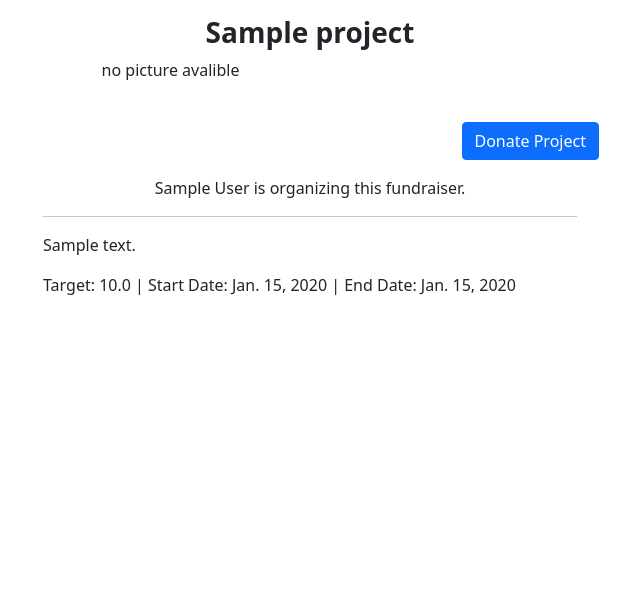
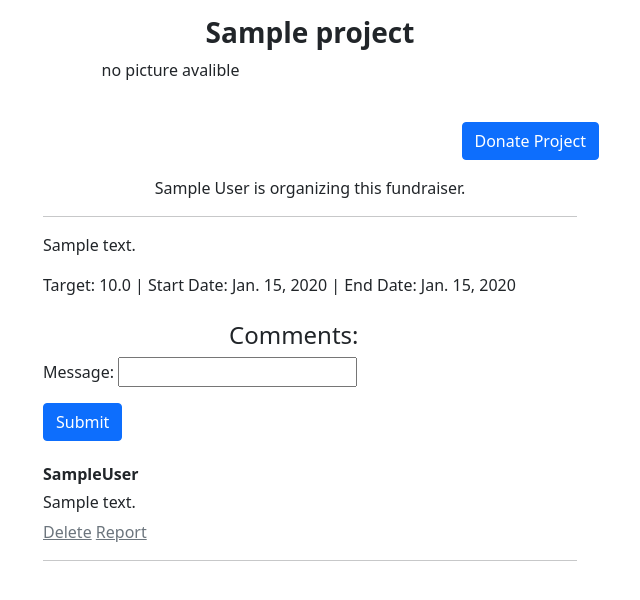
Before and after one commit to abobakryousre/Crowd-Funding, a Django app: page /projects/1 in a window 1280 px wide. Shown: the top 600 px of the page, without its empty margins (330-970 px from the left). Run offline with Django 3.2, Linux system fonts and the light colour scheme; tables that the repository leaves empty hold one stand-in row (values such as "Sample post").

Commit message:
feat(view-project): modified project_page template to display and submit comments

```diff
--- a/crowd_funding/projects/templates/projects/project_page.html
+++ b/crowd_funding/projects/templates/projects/project_page.html
@@ -63,6 +63,35 @@
                 End Date: {{ project.end_time }}
             </div>
         </div>
+        <br>
+        <div class="row justify-content-center">
+            <div class="col-md-2">
+                <h4 class="fw-light">Comments:</h4>
+            </div>
+        </div>
+        <div class="row justify-content-center">
+            <div class="col-md-6">
+                 <form method="post">
+                    {{ comment_form.as_p }}
+                    {% csrf_token %}
+                    <button type="submit" class="btn btn-primary">Submit</button>
+                </form>
+            </div>
+        </div>
+        <br>
+        {% for comment in comments %}
+            <div class="row justify-content-center">
+                <div class="col-md-6">
+                    <h6 class="fw-bold">{{ comment.user }}</h6>
+                    <h6>{{ comment }}</h6>
+                    {% if comment.user.id == 1 %}
+                        <a href="#" class="link-secondary">Delete</a>
+                    {% endif %}
+                    <a href="#" class="link-secondary">Report</a>
+                    <hr>
+                </div>
+            </div>
+        {% endfor %}
     </div>
 {#    <h2 class="head text-center fw-bold">{{ project.title }}</h2>#}
 {#    <div class="container flex-grow-1">#}
```
